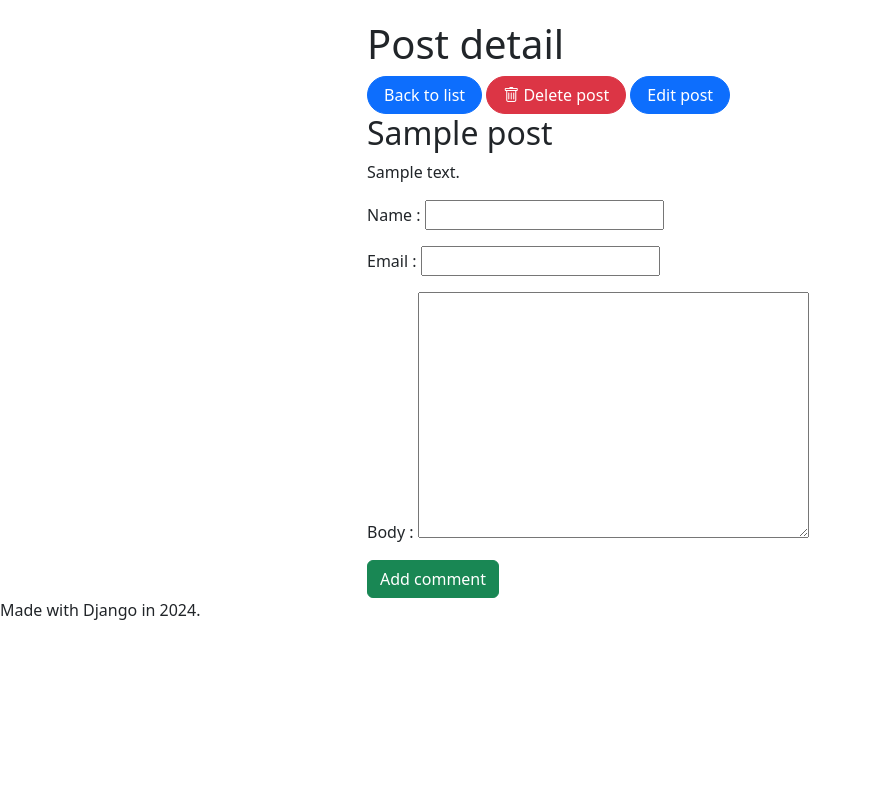
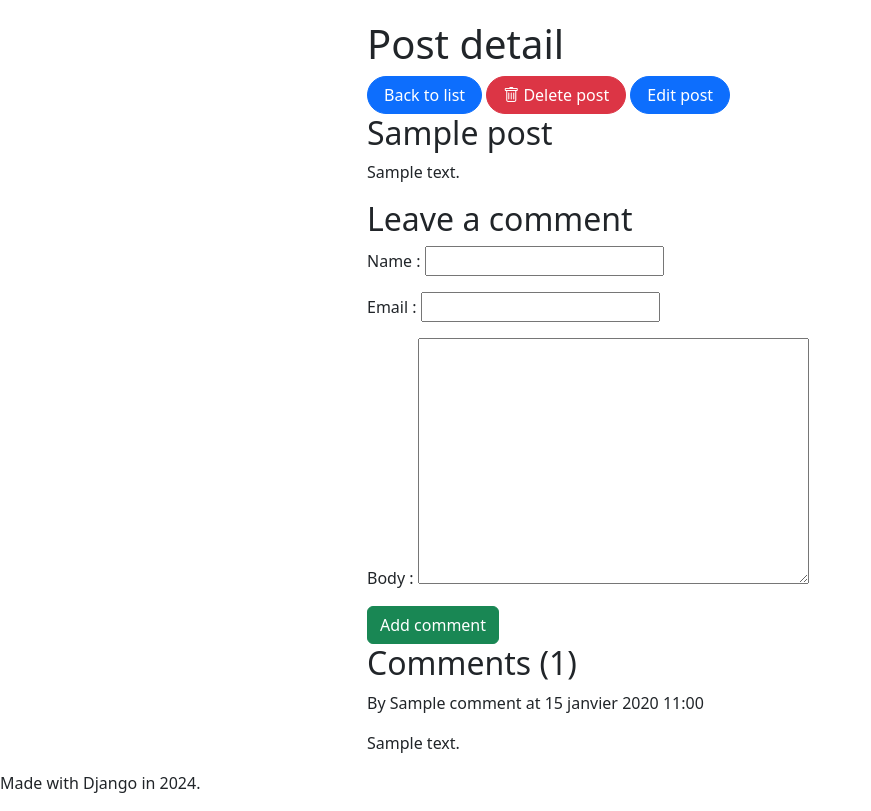
Before and after one commit to grungi-ankhfire/bruform_django_2024, a Django app: page /post/1 in a window 1280 px wide. Shown: the part 335-1146 px from the top of the page, without its empty margins (0-871 px from the left). Before the commit the page ends 955 px from the top, so only its background shows below. Run offline with Django 5.2, Linux system fonts and the light colour scheme; tables that the repository leaves empty hold one stand-in row (values such as "Sample post").

Commit message:
07.3 2024-10-29 Comment system, admin config, comments on template

```diff
--- a/django_project/blog/models/comment.py
+++ b/django_project/blog/models/comment.py
@@ -14,3 +14,6 @@ class Comment(models.Model):
 
     def __str__(self):
         return self.body
+
+    def get_absolute_url(self):
+        return self.post.get_absolute_url()
--- a/django_project/blog/static/blog/style.css
+++ b/django_project/blog/static/blog/style.css
@@ -6,3 +6,8 @@
 .bf-logo {
     max-width: 200px;
 }
+
+.errorlist {
+    color: red;
+    background-color: pink;
+}
--- a/django_project/blog/templates/blog/post_detail.html
+++ b/django_project/blog/templates/blog/post_detail.html
@@ -20,6 +20,7 @@ Bruform Blog - {{ post.title }}
     </div>
 
     <div>
+        <h2>Leave a comment</h2>
         <form method="post">
             {% csrf_token %}
             {{ form.as_p }}
@@ -27,4 +28,14 @@ Bruform Blog - {{ post.title }}
         </form>
     </div>
 
+    <div>
+        <h2>Comments ({{ comments|length }})</h2>
+        {% for comment in comments %}
+            <div>
+                <p>By {{ comment.name }} at {{ comment.created_date }}</p>
+                <p>{{ comment.body|linebreaksbr }}</p>
+            </div>
+        {% endfor %}
+    </div>
+
 {% endblock %}
--- a/django_project/blog/views.py
+++ b/django_project/blog/views.py
@@ -31,13 +31,30 @@ class PostDraftList(ListView):
     context_object_name = "all_posts"
     queryset = Post.objects.filter(Q(published_date__gt=timezone.now()) | Q(published_date__isnull=True))
 
+
 class PostDetail(ModelFormMixin, DetailView):
     model = Post
     form_class = CommentForm
     context_object_name = "post"
 
     def post(self, request, pk):
-        pass
+        form = self.get_form()
+        self.object = self.get_object()
+
+        if form.is_valid():
+            return self.form_valid(form)
+        else:
+            return self.form_invalid(form)
+
+    def form_valid(self, form):
+        form.instance.post = self.object
+        return super().form_valid(form)
+
+    def get_context_data(self, **kwargs):
+        context = super().get_context_data(**kwargs)
+        context["comments"] = self.object.comments.filter(active=True)
+        return context
+
 
 class PostNew(CreateView):
     model = Post
```
Also changed, not shown: django_project/blog/admin.py (+17 -0 lines), django_project/blog/models/__init__.py (line endings or trailing spaces).
